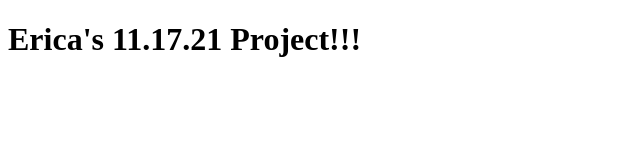
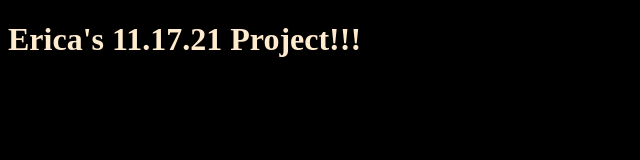
Before and after one commit to ericawv/ericas-app, a website: page client/index.html in a window 1280 px wide. Shown: the whole page, without its empty margins (0-640 px from the left). Drawn offline with Linux system fonts and the light colour scheme.

Commit message:
Second commit for the ericas-app files.

```diff
--- a/client/index.html
+++ b/client/index.html
@@ -5,6 +5,7 @@
   <meta http-equiv="X-UA-Compatible" content="IE=edge">
   <meta name="viewport" content="width=device-width, initial-scale=1.0">
   <title>Erica's Project</title>
+  <link rel="stylesheet" href="styles.css"/>
 </head>
 <body>
   <h1>Erica's 11.17.21 Project!!!</h1>
--- /dev/null
+++ b/client/styles.css
@@ -0,0 +1,4 @@
+body {
+    background: black;
+    color: blanchedalmond;
+}
```
